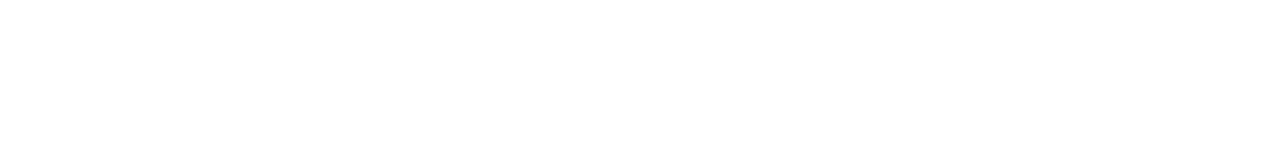
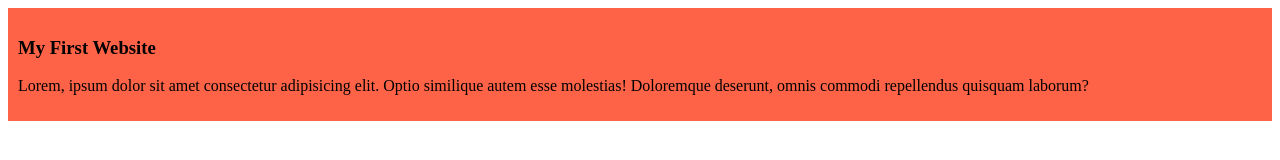
Before and after one commit to umar-farouk-ahmed/my-first-repo, a plain HTML site: page index.html in a window 1280 px wide. Drawn offline with Linux system fonts and the light colour scheme.

Commit message:
added the first blog

```diff
--- a/index.html
+++ b/index.html
@@ -4,8 +4,12 @@
     <meta charset="UTF-8">
     <meta name="viewport" content="width=device-width, initial-scale=1.0">
     <title>My First Git Repo</title>
+    <link rel="stylesheet" href="styles/blog.css">
 </head>
 <body>
-
+    <div>
+        <h3>My First Website</h3>
+        <p>Lorem, ipsum dolor sit amet consectetur adipisicing elit. Optio similique autem esse molestias! Doloremque deserunt, omnis commodi repellendus quisquam laborum?</p>
+    </div>
 </body>
 </html>
--- /dev/null
+++ b/styles/blog.css
@@ -0,0 +1,4 @@
+div{
+    background-color: tomato;
+    padding: 10px;
+}
```
